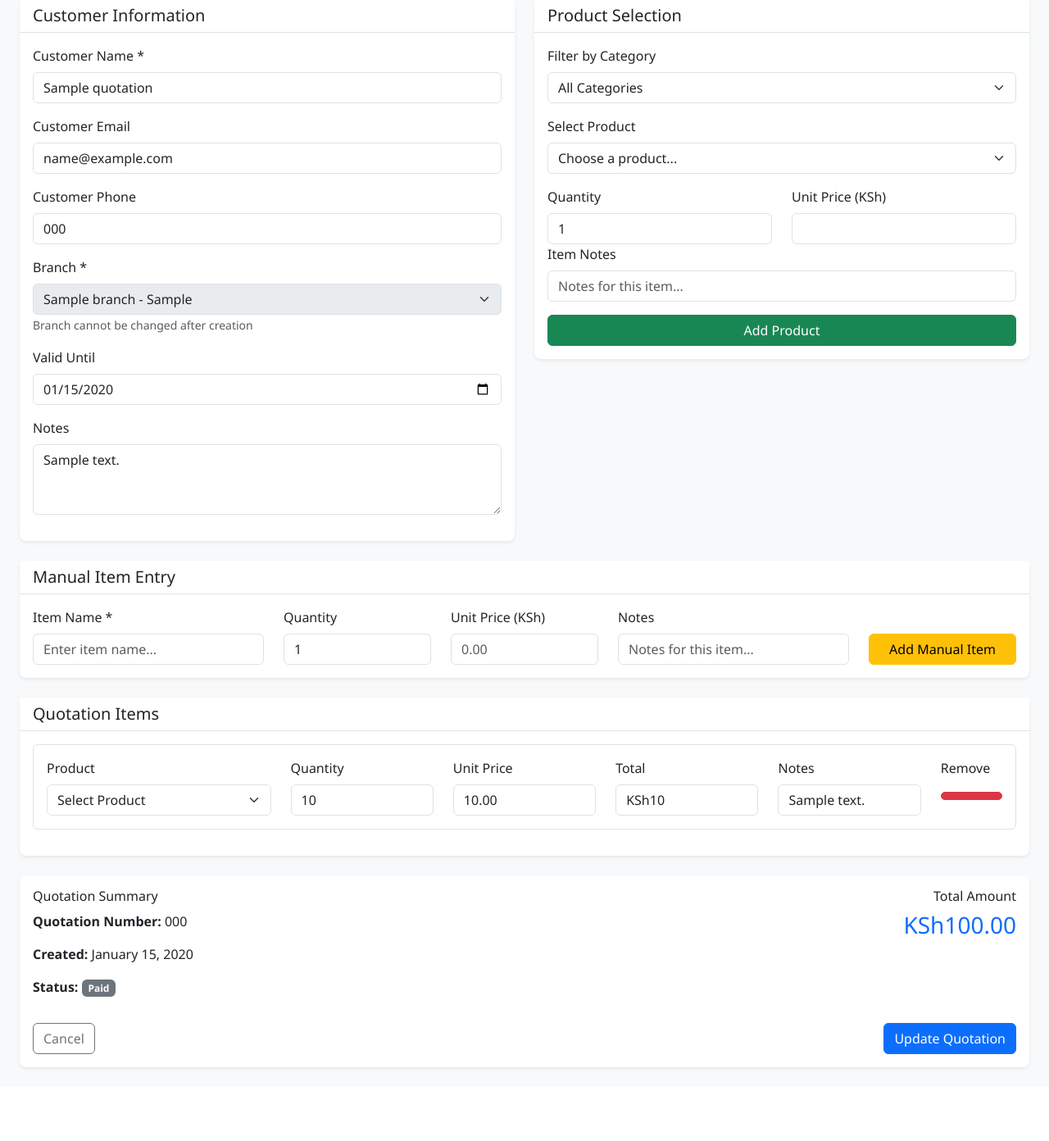
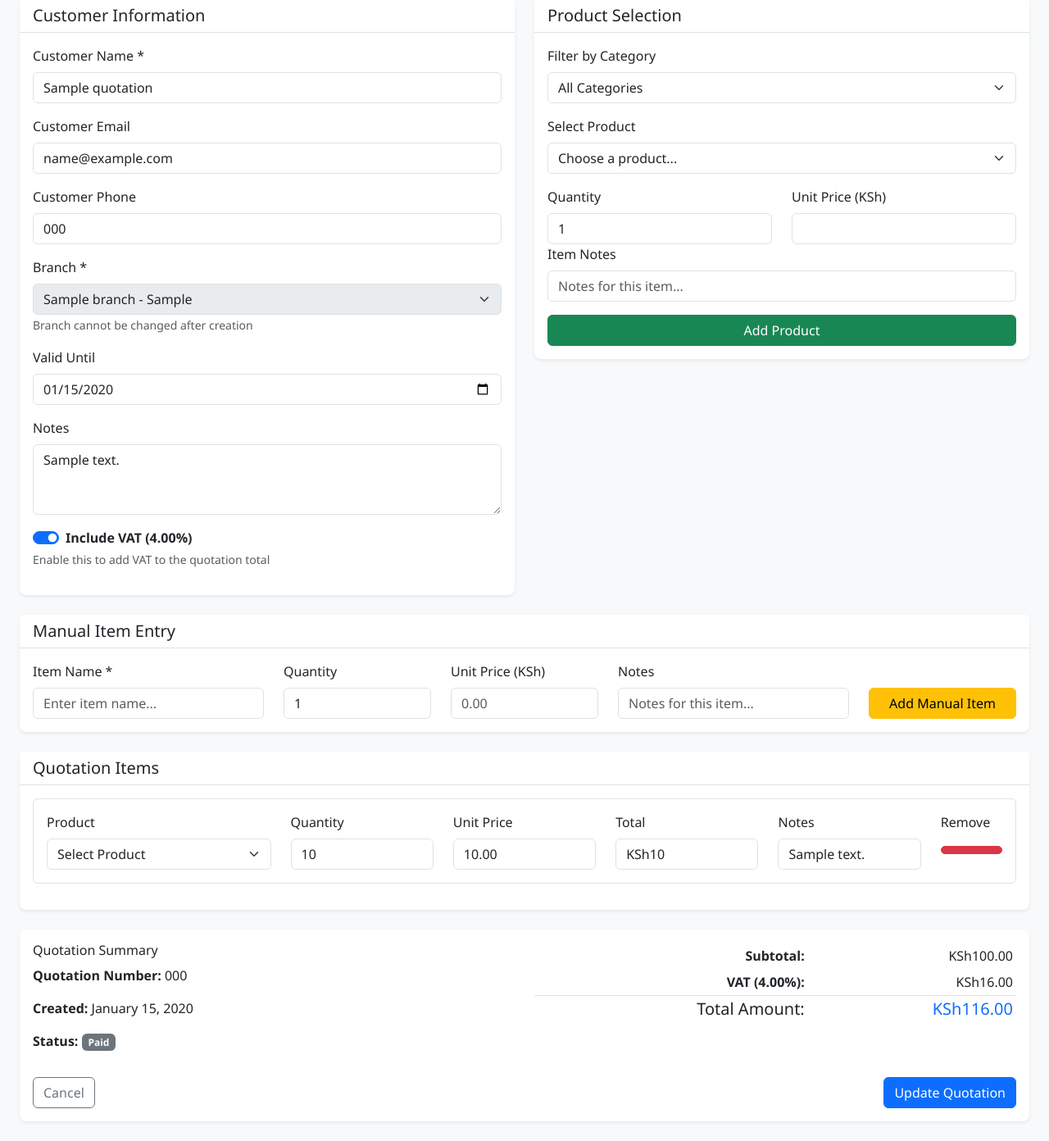
Before and after one commit to NgariMwangi/abz-sales-portal, a Flask app: page /quotations/1/edit in a window 1280 px wide. Shown: the part 133-1525 px from the top of the page at 82% size. Before the commit the page ends 1438 px from the top, so only its background shows below. Run offline with Flask 3, Linux system fonts and the light colour scheme; a user stored in the database is signed in; tables that the repository leaves empty hold one stand-in row (values such as "Sample post").

Commit message:
quotation tax

```diff
--- a/app/models.py
+++ b/app/models.py
@@ -435,6 +435,8 @@
     branch_id = db.Column(db.Integer, db.ForeignKey('branch.id'), nullable=False)
     subtotal = db.Column(db.Numeric(10, 2), nullable=False, default=0.00)
     total_amount = db.Column(db.Numeric(10, 2), nullable=False, default=0.00)
+    include_vat = db.Column(db.Boolean, default=False, nullable=False)
+    vat_rate = db.Column(db.Numeric(5, 2), default=16.00, nullable=False)  # VAT percentage (e.g., 16.00 for 16%)
     status = db.Column(db.String, default='pending')  # pending, accepted, rejected, expired
     valid_until = db.Column(db.DateTime, nullable=True)
     notes = db.Column(db.Text, nullable=True)
@@ -445,6 +447,20 @@
     items = db.relationship('QuotationItem', backref='quotation', lazy=True, cascade='all, delete-orphan')
     creator = db.relationship('User', backref='quotations_created')
     branch = db.relationship('Branch', backref='quotations')
+
+    @property
+    def vat_amount(self):
+        """Calculate VAT amount based on subtotal and vat_rate"""
+        from decimal import Decimal
+        if self.include_vat and self.subtotal:
+            return Decimal(str(self.subtotal)) * (Decimal(str(self.vat_rate)) / Decimal('100'))
+        return Decimal('0.00')
+
+    def calculate_totals(self):
+        """Recalculate subtotal and total_amount based on items"""
+        from decimal import Decimal
+        self.subtotal = sum(item.total_price for item in self.items) if self.items else Decimal('0.00')
+        self.total_amount = Decimal(str(self.subtotal)) + self.vat_amount
 
 
 class QuotationItem(db.Model):
--- a/main.py
+++ b/main.py
@@ -1414,6 +1414,8 @@
             quotation.customer_phone = request.form.get('customer_phone')
             quotation.notes = request.form.get('notes')
             quotation.valid_until = datetime.strptime(request.form.get('valid_until'), '%Y-%m-%d') if request.form.get('valid_until') else None
+            quotation.include_vat = request.form.get('include_vat') in ['true', 'True', True, 'on']
+            quotation.vat_rate = float(request.form.get('vat_rate', 16.00))
             quotation.updated_at = datetime.utcnow()
 
             # Update items
@@ -1451,16 +1453,15 @@
                 db.session.delete(item)
 
             # Add updated items
-            subtotal = 0
+            from decimal import Decimal
 
             # Create a more robust approach by processing each item individually
             # and finding the corresponding data from the form arrays
             for i in range(len(quantities)):
                 if quantities[i] and unit_prices[i]:
-                    quantity = int(quantities[i])
-                    unit_price = float(unit_prices[i])
+                    quantity = Decimal(str(quantities[i]))
+                    unit_price = Decimal(str(unit_prices[i]))
                     total_price = quantity * unit_price
-                    subtotal += total_price
 
                     # Safely get values with bounds checking
                     item_id = item_ids[i] if i < len(item_ids) else ''
@@ -1515,8 +1516,8 @@
 
                     db.session.add(item)
 
-            quotation.subtotal = subtotal
-            quotation.total_amount = subtotal
+            # Update quotation totals using the model's calculate_totals method
+            quotation.calculate_totals()
 
             db.session.commit()
             flash('Quotation updated successfully!', 'success')
--- a/templates/edit_quotation.html
+++ b/templates/edit_quotation.html
@@ -71,6 +71,15 @@
                         <div class="mb-3">
                             <label for="notes" class="form-label">Notes</label>
                             <textarea class="form-control" id="notes" name="notes" rows="3" placeholder="Additional notes...">{{ quotation.notes or '' }}</textarea>
+                        </div>
+                        <div class="mb-3">
+                            <div class="form-check form-switch">
+                                <input class="form-check-input" type="checkbox" id="include_vat" name="include_vat" {% if quotation.include_vat %}checked{% endif %} onchange="updateGrandTotal()">
+                                <label class="form-check-label" for="include_vat">
+                                    <strong>Include VAT ({{ quotation.vat_rate|default(16) }}%)</strong>
+                                </label>
+                            </div>
+                            <small class="text-muted">Enable this to add VAT to the quotation total</small>
                         </div>
                     </div>
                 </div>
@@ -225,9 +234,21 @@
                         <p><strong>Created:</strong> {{ quotation.created_at.strftime('%B %d, %Y') }}</p>
                         <p><strong>Status:</strong> <span class="badge bg-{{ 'warning' if quotation.status == 'pending' else 'success' if quotation.status == 'accepted' else 'danger' if quotation.status == 'rejected' else 'secondary' }}">{{ quotation.status.title() }}</span></p>
                     </div>
-                                         <div class="col-md-6 text-end">
-                         <h6>Total Amount</h6>
-                         <h3 class="text-primary" id="grandTotal">KSh{{ quotation.total_amount|format_currency }}</h3>
+                                         <div class="col-md-6">
+                         <table class="table table-sm table-borderless">
+                             <tr>
+                                 <td class="text-end"><strong>Subtotal:</strong></td>
+                                 <td class="text-end" id="subtotalDisplay">KSh{{ quotation.subtotal|format_currency }}</td>
+                             </tr>
+                             <tr id="vatRow" {% if not quotation.include_vat %}style="display: none;"{% endif %}>
+                                 <td class="text-end"><strong>VAT ({{ quotation.vat_rate|default(16) }}%):</strong></td>
+                                 <td class="text-end" id="vatDisplay">KSh{{ quotation.vat_amount|format_currency }}</td>
+                             </tr>
+                             <tr class="border-top">
+                                 <td class="text-end"><h5 class="mb-0">Total Amount:</h5></td>
+                                 <td class="text-end"><h5 class="mb-0 text-primary" id="grandTotal">KSh{{ quotation.total_amount|format_currency }}</h5></td>
+                             </tr>
+                         </table>
                      </div>
                 </div>
 
@@ -318,7 +339,7 @@
 // Calculate and update the grand total
 function updateGrandTotal() {
     const items = document.querySelectorAll('.quotation-item');
-    let grandTotal = 0;
+    let subtotal = 0;
 
     items.forEach(item => {
         const quantityInput = item.querySelector('input[name="quantity[]"]');
@@ -330,15 +351,37 @@
             const itemTotal = quantity * unitPrice;
 
             if (!isNaN(itemTotal)) {
-                grandTotal += itemTotal;
+                subtotal += itemTotal;
             }
         }
     });
 
-    // Update the grand total display
+    // Calculate VAT if enabled
+    const includeVat = document.getElementById('include_vat').checked;
+    const vatRate = 16; // 16%
+    const vatAmount = includeVat ? subtotal * (vatRate / 100) : 0;
+    const grandTotal = subtotal + vatAmount;
+
+    // Update all displays
+    const subtotalElement = document.getElementById('subtotalDisplay');
+    if (subtotalElement) {
+        subtotalElement.textContent = `KSh${subtotal.toFixed(2)}`;
+    }
+
+    const vatElement = document.getElementById('vatDisplay');
+    if (vatElement) {
+        vatElement.textContent = `KSh${vatAmount.toFixed(2)}`;
+    }
+
     const grandTotalElement = document.getElementById('grandTotal');
     if (grandTotalElement) {
         grandTotalElement.textContent = `KSh${grandTotal.toFixed(2)}`;
+    }
+
+    // Show/hide VAT row
+    const vatRow = document.getElementById('vatRow');
+    if (vatRow) {
+        vatRow.style.display = includeVat ? '' : 'none';
     }
 }
 
```
Also changed, not shown: app/pdf_utils.py (+47 -12 lines), app/services.py (+11 -12 lines), templates/create_quotation.html (+49 -4 lines), templates/quotation_detail.html (+12 -0 lines).
